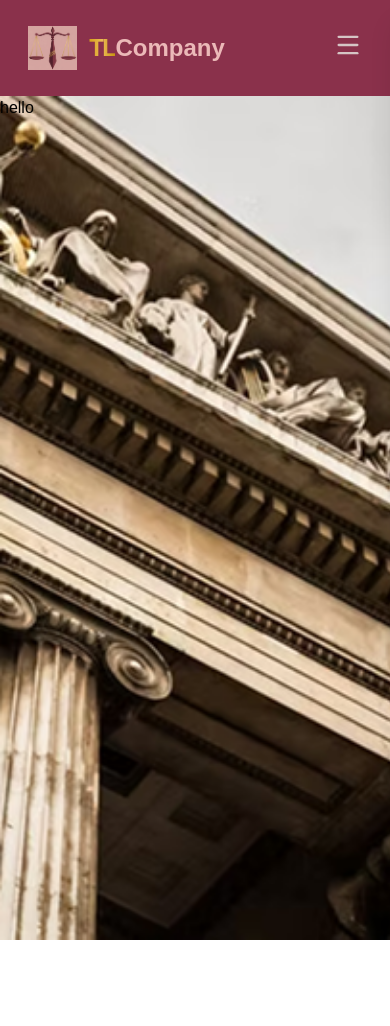
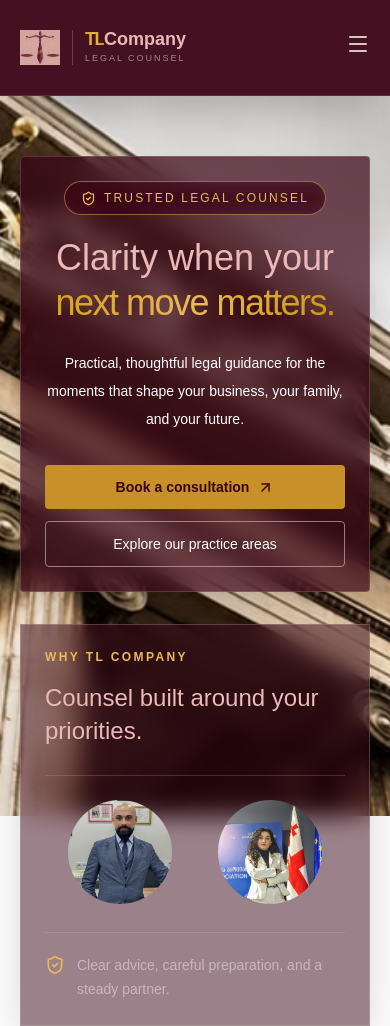
Before and after one commit to athenaa-02/TL_company, a React (Vite) app: page / in a window 390 px wide. Before the commit the page ends 940 px from the top, so only its background shows below. Built offline with nearby package versions, Linux system fonts and the light colour scheme.

Commit message:
add transparent and blurred boxes as components

```diff
--- /dev/null
+++ b/src/components/layout/BlurrBox.jsx
@@ -0,0 +1,59 @@
+import { useEffect, useState } from "react";
+import { ShieldCheck } from "lucide-react";
+
+function BlurrBox() {
+  const [hasAppeared, setHasAppeared] = useState(false);
+
+  useEffect(() => {
+    const revealAfterScroll = () => {
+      if (window.scrollY > 140) {
+        setHasAppeared(true);
+        window.removeEventListener("scroll", revealAfterScroll);
+      }
+    };
+
+    window.addEventListener("scroll", revealAfterScroll, { passive: true });
+
+    return () => window.removeEventListener("scroll", revealAfterScroll);
+  }, []);
+
+  return (
+    <>
+      <div
+        className={`hero-box hero-box--second mx-auto w-full max-w-md border border-fwhite/25 bg-heading/50 p-6 text-fwhite shadow-2xl backdrop-blur-md sm:p-8 lg:mx-0 lg:mt-48 lg:justify-self-end ${
+          hasAppeared ? "hero-box--revealed" : "hero-box--waiting"
+        }`}
+      >
+        <p className="text-xs font-semibold uppercase tracking-[0.2em] text-light-yellow">
+          Why TL Company
+        </p>
+        <h3 className="mt-4 font-volkhov text-2xl leading-snug text-basic sm:text-3xl">
+          Counsel built around your priorities.
+        </h3>
+        <div className="mt-7 flex justify-around  border-t border-fwhite/20 pt-6">
+          <img
+            className="h-26 w-26 rounded-full"
+            src="/public/giorgi.jpg"
+            alt=""
+          />
+
+          <img
+            className=" h-26 w-26 rounded-full"
+            src="/public/keti.jpg"
+            alt=""
+          />
+        </div>
+        <div className="mt-7 flex items-start gap-3 border-t border-fwhite/20 pt-5 text-sm leading-6 text-fwhite/80">
+          <ShieldCheck
+            size={20}
+            className="mt-0.5 shrink-0 text-light-yellow"
+            aria-hidden="true"
+          />
+          <p>Clear advice, careful preparation, and a steady partner.</p>
+        </div>
+      </div>
+    </>
+  );
+}
+
+export default BlurrBox;
--- a/src/components/layout/Header.jsx
+++ b/src/components/layout/Header.jsx
@@ -40,28 +40,38 @@ function Header() {
   return (
     <>
       <header
-        className={`h-24 p-7 fixed right-0 left-0 top-0 z-50 md:pr-12 md:pl-10 lg:pr-31 lg:pl-16 bg-primary-red flex items-center justify-between smooth_transition ${
+        className={`fixed left-0 right-0 top-0 z-50 h-24 px-0 py-0 transition-transform duration-500 ${
           isVisible ? "translate-y-0" : "-translate-y-full"
         }`}
       >
-        {" "}
-        <div className="flex items-center md:gap-4 lg:gap-6 gap-3 ">
-          <Link to={"/"}>
+        <div className="flex h-full w-full items-center justify-between border-b border-fwhite/15 bg-heading/95 px-5 shadow-2xl backdrop-blur-md sm:px-8 lg:px-12">
+          <Link to="/" className="group flex items-center gap-3">
             <img
               src="/tl_small_logo.webp"
-              className="md:h-14 h-11 "
+              className="h-10 w-10 object-contain transition-transform duration-300 group-hover:scale-105 sm:h-11 sm:w-11"
               alt="tl company logo"
             />
+            <span className="border-l border-fwhite/25 pl-3">
+              <span className="block font-montserrat text-lg font-bold leading-none text-basic sm:text-xl">
+                <span className="gold-text">TL</span>Company
+              </span>
+              <span className="mt-1 block text-[9px] font-medium uppercase tracking-[0.22em] text-fwhite/65">
+                Legal counsel
+              </span>
+            </span>
           </Link>
-
-          <Link to={"/"}>
-            <h1 className="font-montserrat md:text-3xl text-2xl font-bold text-basic ">
-              <span className="gold-text font-bold ">TL</span>Company
-            </h1>
-          </Link>
-        </div>
-        <div className="">
-          <Navigation></Navigation>
+          <div className="flex items-center gap-4 sm:gap-6">
+            <Navigation />
+            <Link
+              to="/contact"
+              className="hidden items-center gap-2 border-l border-fwhite/20 pl-5 text-xs font-semibold uppercase tracking-[0.16em] text-light-yellow transition-colors duration-300 hover:text-basic lg:flex"
+            >
+              Start a conversation
+              <span aria-hidden="true" className="text-base leading-none">
+                ↗
+              </span>
+            </Link>
+          </div>
         </div>
       </header>
     </>
--- a/src/components/layout/HeroSection.jsx
+++ b/src/components/layout/HeroSection.jsx
@@ -1,13 +1,20 @@
+import BlurrBox from '../layout/BlurrBox.jsx'
+import TransparentBox from './TransparentBox.jsx';
+
 
 function HeroSection() {
   return (
     <>
-    <div>
-        hello
+      <section className="w-full max-w-7xl px-5 pt-15  sm:px-8 lg:pt-40 lg:px-12 ">
 
-    </div>
+          <div className="grid items-center gap-8 lg:items-start lg:grid-cols-[minmax(0,1.1fr)_minmax(20rem,0.9fr)] lg:gap-16">
+
+            <TransparentBox />
+            <BlurrBox />
+        </div>
+      </section>
     </>
-  )
+  );
 }
 
-export default HeroSection
+export default HeroSection;
--- /dev/null
+++ b/src/components/layout/TransparentBox.jsx
@@ -0,0 +1,46 @@
+import { ArrowUpRight, ShieldCheck } from "lucide-react";
+
+function TransparentBox() {
+  return (
+    <>
+      <div className="hero-box hero-box--first mx-auto w-full max-w-3xl rounded-sm border border-fwhite/20 bg-heading/70 p-6 text-fwhite shadow-2xl backdrop-blur-md md:max-w-[34rem] sm:p-8 lg:mx-0 lg:max-w-none lg:p-10">
+        <div className="max-w-2xl text-center lg:text-left">
+          <div className="mb-5 inline-flex items-center gap-2 rounded-full border border-light-yellow/50 bg-heading/35 px-4 py-2 text-xs font-medium uppercase tracking-[0.18em] text-light-yellow backdrop-blur-sm">
+            <ShieldCheck size={15} aria-hidden="true" />
+            Trusted legal counsel
+          </div>
+          <h2 className="font-volkhov text-4xl leading-tight text-basic sm:text-5xl lg:text-6xl">
+            Clarity when your
+            <span className="gold-text block">next move matters.</span>
+          </h2>
+          <p className="mx-auto mt-6 max-w-xl text-sm leading-7 text-white sm:text-base lg:mx-0">
+            Practical, thoughtful legal guidance for the moments that shape your
+            business, your family, and your future.
+          </p>
+          <div className="mt-8 flex max-w-xl flex-col items-center gap-3 lg:flex-row lg:justify-start">
+            <a
+              href="#contact"
+              className="group inline-flex w-full items-center justify-center gap-2 rounded-sm bg-accent px-6 py-3 text-sm font-semibold text-heading transition-colors duration-300 hover:bg-light-yellow lg:w-auto"
+            >
+              Book a consultation
+              <ArrowUpRight
+                size={17}
+                className="transition-transform duration-300 group-hover:-translate-y-0.5 group-hover:translate-x-0.5"
+                aria-hidden="true"
+              />
+            </a>
+
+            <a
+              href="#practice-areas"
+              className="inline-flex w-full items-center justify-center rounded-sm border border-fwhite/60 px-6 py-3 text-center text-sm font-medium text-white transition-colors duration-300 hover:border-light-yellow hover:text-light-yellow lg:w-auto"
+            >
+              Explore our practice areas
+            </a>
+          </div>
+        </div>
+      </div>
+    </>
+  );
+}
+
+export default TransparentBox;
--- a/src/components/navbar/Navigation.jsx
+++ b/src/components/navbar/Navigation.jsx
@@ -1,10 +1,11 @@
 import { useEffect, useState } from "react";
-import { Link } from "react-router-dom";
+import { Link, useLocation } from "react-router-dom";
 import { Menu, X } from "lucide-react";
 import IconButton from "../common/IconButton";
 
 function Navigation() {
   const [isOpen, setIsOpen] = useState(false);
+  const location = useLocation();
 
   const navLinks = [
     { name: "Home", href: "/" },
@@ -29,47 +30,57 @@ function Navigation() {
     <>
       <nav>
         {/* desktop navigation */}
-        <div className="hidden md:flex md:gap-6">
+        <div className="hidden items-center gap-1 rounded-sm border border-fwhite/10 bg-primary-red/35 p-1 md:flex">
           {navLinks.map((link) => (
             <Link
               to={link.href}
               key={link.name}
-              className="min-w-fit text-fwhite link-hover hover:scale-105 transition-transform duration-300"
+              className={`min-w-fit rounded-sm px-3 py-2 text-xs font-medium transition-colors duration-300 lg:px-4 ${
+                location.pathname === link.href
+                  ? "bg-accent text-heading"
+                  : "text-fwhite hover:bg-primary-red/70 hover:text-basic"
+              }`}
             >
-              {link.name}{" "}
+              {link.name}
             </Link>
           ))}
         </div>
 
         {/* mobile navigation */}
 
-        <IconButton onClick={() => setIsOpen(!isOpen)}>
-          <Menu size={28} />
+        <IconButton
+          onClick={() => setIsOpen(!isOpen)}
+          aria-label={isOpen ? "Close navigation menu" : "Open navigation menu"}
+        >
+          <Menu size={24} />
         </IconButton>
         {/* mobile menu */}
         <div
-          onClick={() => setIsOpen(false)}
-          className={`md:hidden fixed h-screen inset-0 bg-black/65 backdrop-blur-xs smooth_transition  ${
-            isOpen ? "opacity-100 visible" : "opacity-0 invisible"
-          }`}
-        />
-        <div
-          className={`md:hidden p-5 fixed top-0 right-0 w-6/10 h-screen bg-secondary-red shadow-xl smooth_transition ${
-            isOpen ? "translate-x-0" : "translate-x-full"
+          className={`md:hidden absolute left-0 right-0 top-full border-b border-light-yellow/20 bg-heading px-5 py-6 shadow-2xl transition-[opacity,visibility,transform] duration-300 sm:px-8 ${
+            isOpen
+              ? "visible translate-y-0 opacity-100"
+              : "invisible -translate-y-2 opacity-0"
           }`}
         >
-          <div className="flex justify-end ">
-            <IconButton onClick={() => setIsOpen(!isOpen)}>
+          <div className="flex justify-end">
+            <IconButton
+              onClick={() => setIsOpen(false)}
+              aria-label="Close navigation menu"
+            >
               <X size={28} />
             </IconButton>
           </div>
-          <div className="p-2 flex flex-col h-full items-center justify-around">
+          <div className="flex h-full flex-col items-stretch justify-center gap-3 p-2">
             {navLinks.map((link) => (
               <Link
                 to={link.href}
                 key={link.name}
                 onClick={() => setIsOpen(false)}
-                className="text-fwhite font-light"
+                className={`border-b border-fwhite/10 px-4 py-4 font-montserrat text-lg transition-colors duration-300 ${
+                  location.pathname === link.href
+                    ? "text-light-yellow"
+                    : "text-fwhite hover:text-basic"
+                }`}
               >
                 {link.name}
               </Link>
--- a/src/pages/Home/Home.jsx
+++ b/src/pages/Home/Home.jsx
@@ -7,9 +7,9 @@ function Home() {
       <div className="h-24 relative">
         <Header />
       </div>
-      <main>
+      <main className="">
         <div className="">
-          <div className=" mobile_bg xs:desktop_bg  xs:bg-top xs:bg-scroll bg-fixed w-full h-screen bg-no-repeat bg-cover  xs:bg-auto ">
+          <div className="mobile_bg xs:desktop_bg bg-fixed h-180 flex w-full justify-center bg-cover bg-no-repeat xs:bg-cover xs:bg-top">
             <HeroSection></HeroSection>
           </div>
         </div>
--- a/src/styles/App.css
+++ b/src/styles/App.css
@@ -43,12 +43,58 @@
   -webkit-text-fill-color: transparent;
 }
 .smooth_transition {
-  transition: all 500ms;
+  transition: all 800ms;
 }
 
 .resizing {
   transform: scale(1.1);
-  transition: all 400ms;
+  transition: all 1000ms;
+}
+
+@keyframes hero-box-entrance {
+  from {
+    opacity: 0;
+    filter: blur(8px);
+    transform: translateY(-100px);
+  }
+
+  to {
+    opacity: 1;
+    filter: blur(0);
+    transform: translateY(0);
+  }
+}
+
+.hero-box {
+  opacity: 0;
+  animation: hero-box-entrance 1400ms cubic-bezier(0.22, 1, 0.36, 1) forwards;
+  will-change: opacity, filter, transform;
+}
+
+.hero-box--second {
+  animation-delay: 320ms;
+}
+
+.hero-box--waiting {
+  animation: none;
+  opacity: 0;
+  transform: translateY(80px);
+}
+
+.hero-box--revealed {
+  animation: hero-box-entrance 1400ms cubic-bezier(0.22, 1, 0.36, 1) forwards;
+}
+
+@media (prefers-reduced-motion: reduce) {
+  .hero-box,
+  .hero-box--second,
+  .hero-box--waiting,
+  .hero-box--revealed {
+    animation: none;
+    opacity: 1;
+    filter: none;
+    transform: none;
+  }
 }
 
 @utility mobile_bg {
```
Also changed, not shown: public/giorgi.jpg (added), public/keti.jpg (added).
